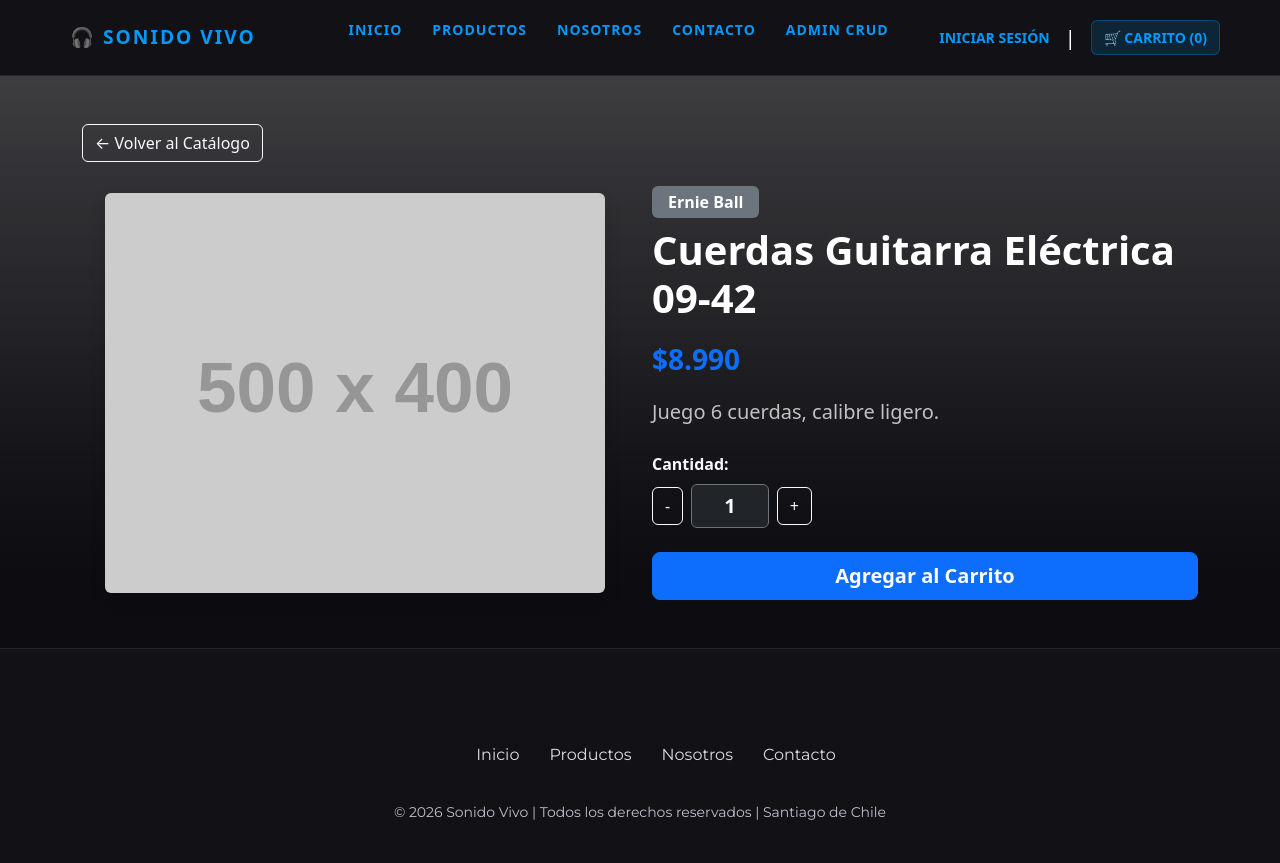
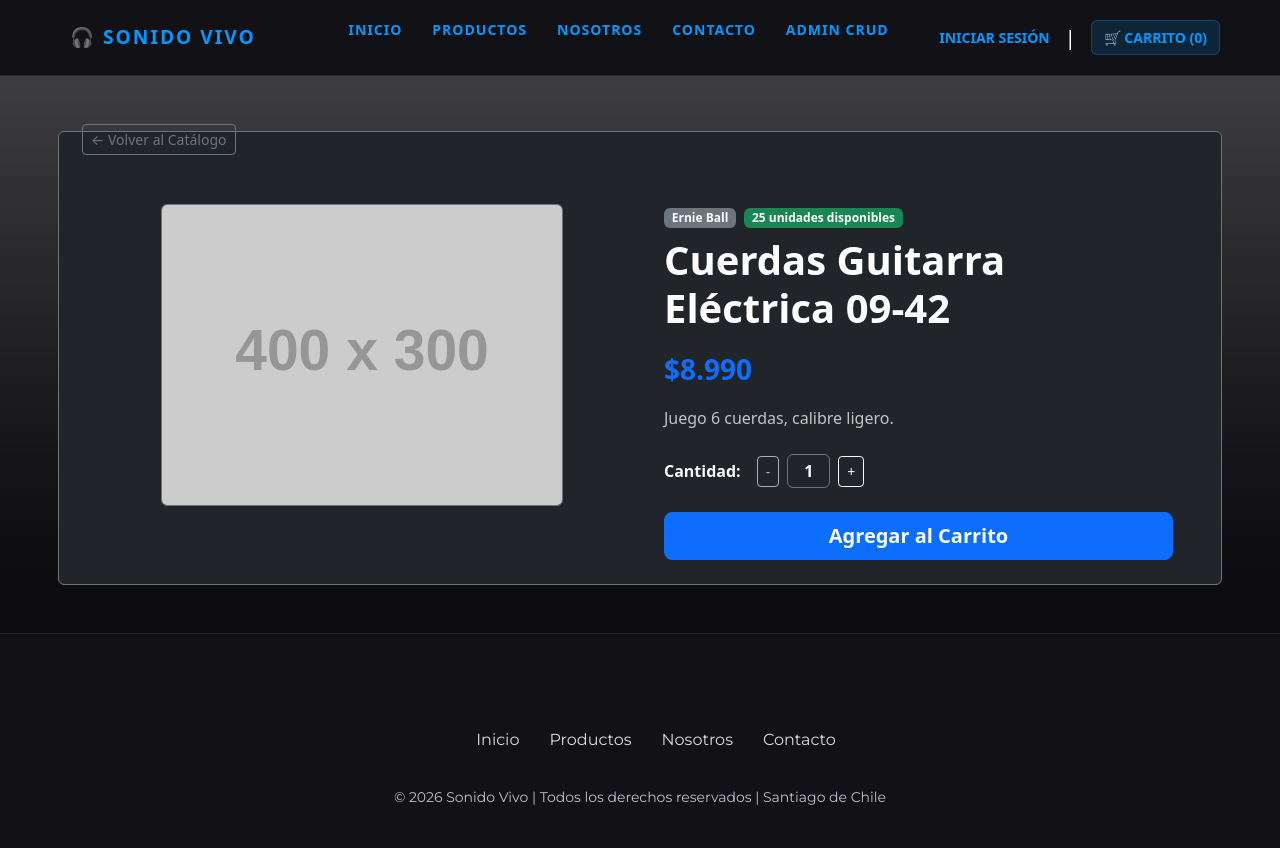
Before and after one commit to alexci1/tienda-sonido-vivo, a React (Vite) app: page /product/AC001 in a window 1280 px wide. Built offline with nearby package versions, Linux system fonts and the light colour scheme; some icons are missing.

Commit message:
actualizacion product y productdetail
se agrega funciones con stock para que al agregar un producto no se exceda el stock

```diff
--- a/src/pages/ProductDetail.jsx
+++ b/src/pages/ProductDetail.jsx
@@ -4,95 +4,99 @@ import { useParams, Link } from 'react-router-dom';
 
 export default function ProductDetail({ productos, onAgregar }) {
   const { id } = useParams();
+  const producto = productos.find((p) => (p.codigo || String(p.id)) === id);
+
   const [cantidad, setCantidad] = useState(1);
-
-  // Buscar el producto por código o id
-  const producto = productos.find(
-    (p) => String(p.codigo || p.id) === String(id)
-  );
 
   if (!producto) {
     return (
       <div className="container py-5 text-center text-light">
         <h2>Producto no encontrado 🔍</h2>
-        <p className="text-secondary">El producto que buscas no existe o fue eliminado.</p>
-        <Link to="/products" className="btn btn-primary mt-3">
+        <p className="text-secondary mb-4">El producto que buscas no existe o fue retirado del catálogo.</p>
+        <Link to="/products" className="btn btn-primary">
           Volver al Catálogo
         </Link>
       </div>
     );
   }
 
-  const cambiarCantidad = (cambio) => {
-    setCantidad((prev) => Math.max(1, prev + cambio));
-  };
+  const stock = producto.stock ?? 10;
+  const sinStock = stock <= 0;
 
-  const handleAgregar = () => {
-    onAgregar(producto, cantidad);
-    setCantidad(1); // Reiniciar a 1 tras agregar
+  const handleCantidad = (cambio) => {
+    setCantidad((actual) => Math.min(Math.max(1, actual + cambio), stock));
   };
 
   return (
     <div className="container py-5 text-light">
-      <Link to="/products" className="btn btn-outline-light mb-4">
+      <Link to="/products" className="btn btn-outline-secondary btn-sm mb-4">
         ← Volver al Catálogo
       </Link>
 
-      <div className="row g-4 align-items-center">
+      <div className="row g-5 bg-dark p-4 rounded border border-secondary">
+        {/* Imagen */}
         <div className="col-md-6 text-center">
           <img
-            src={producto.imagen || "https://via.placeholder.com/500x400?text=Audio"}
+            src={producto.imagen || "https://via.placeholder.com/400x300?text=Audio"}
             alt={producto.nombre}
-            className="img-fluid rounded shadow"
-            style={{ maxHeight: '400px', objectFit: 'cover' }}
+            className="img-fluid rounded border border-secondary"
+            style={{ maxHeight: '380px', objectFit: 'contain' }}
           />
         </div>
 
-        <div className="col-md-6">
-          <span className="badge bg-secondary mb-2 px-3 py-2 fs-6">{producto.marca}</span>
+        {/* Detalles */}
+        <div className="col-md-6 d-flex flex-column justify-content-center">
+          <div className="mb-2">
+            <span className="badge bg-secondary me-2">{producto.marca}</span>
+            {sinStock ? (
+              <span className="badge bg-danger">Agotado</span>
+            ) : (
+              <span className={`badge ${stock <= 3 ? 'bg-warning text-dark' : 'bg-success'}`}>
+                {stock} unidades disponibles
+              </span>
+            )}
+          </div>
 
-          {/* Título blanco brillante */}
-          <h1 className="mb-3 text-white fw-bold">{producto.nombre}</h1>
-
-          {/* Precio destacado */}
+          <h1 className="text-white fw-bold mb-3">{producto.nombre}</h1>
           <p className="fs-3 fw-bold text-primary mb-3">
             ${producto.precio?.toLocaleString("es-CL")}
           </p>
 
-          {/* Descripción en gris claro readable */}
-          {producto.descripcion && (
-            <p className="mb-4 text-light opacity-75 fs-5" style={{ lineHeight: '1.6' }}>
-              {producto.descripcion}
+          <p className="text-light opacity-75 mb-4">
+            {producto.descripcion || "Equipo de audio profesional de alta calidad, diseñado para un rendimiento óptimo en estudio y presentaciones en vivo."}
           </p>
-          )}
 
-          {/* Selector de cantidad ajustado a tema oscuro */}
-          <div className="mb-4">
-            <label className="form-label d-block fw-bold text-light fs-6">Cantidad:</label>
-            <div className="d-flex align-items-center gap-2" style={{ maxWidth: '160px' }}>
+          {!sinStock && (
+            <div className="d-flex align-items-center gap-3 mb-4">
+              <span className="fw-semibold">Cantidad:</span>
+              <div className="d-flex align-items-center gap-2">
                 <button
-                type="button"
-                className="btn btn-outline-light"
-                onClick={() => cambiarCantidad(-1)}
+                  className="btn btn-outline-light btn-sm"
+                  disabled={cantidad <= 1}
+                  onClick={() => handleCantidad(-1)}
                 >
                   -
                 </button>
-              <span className="form-control text-center fw-bold bg-dark text-light border-secondary fs-5">
+                <span className="fw-bold px-3 py-1 bg-dark text-light rounded border border-secondary">
                   {cantidad}
                 </span>
                 <button
-                type="button"
-                className="btn btn-outline-light"
-                onClick={() => cambiarCantidad(1)}
+                  className="btn btn-outline-light btn-sm"
+                  disabled={cantidad >= stock}
+                  onClick={() => handleCantidad(1)}
                 >
                   +
                 </button>
               </div>
             </div>
+          )}
 
-          {/* Botón de agregar */}
-          <button className="btn btn-primary btn-lg w-100 fw-bold" onClick={handleAgregar}>
-            Agregar al Carrito
+          <button
+            className={`btn btn-lg fw-bold ${sinStock ? 'btn-secondary' : 'btn-primary'}`}
+            disabled={sinStock}
+            onClick={() => onAgregar(producto, cantidad)}
+          >
+            {sinStock ? 'Producto Agotado' : 'Agregar al Carrito'}
           </button>
         </div>
       </div>
--- a/src/pages/Products.jsx
+++ b/src/pages/Products.jsx
@@ -7,20 +7,24 @@ export default function Products({ productos, onAgregar }) {
 
   const getCantidad = (codigo) => cantidades[codigo] || 1;
 
-  const cambiarCantidad = (codigo, cambio) => {
+  const cambiarCantidad = (codigo, cambio, stockDisponible) => {
     const actual = getCantidad(codigo);
-    const nuevaCantidad = Math.max(1, actual + cambio);
+    // Limita la cantidad entre 1 y el stock disponible
+    const nuevaCantidad = Math.min(Math.max(1, actual + cambio), stockDisponible);
     setCantidades({ ...cantidades, [codigo]: nuevaCantidad });
   };
 
   const handleAgregar = (prod) => {
-    const cantidad = getCantidad(prod.codigo);
+    const stock = prod.stock ?? 10;
+    if (stock <= 0) return;
+
+    const cantidad = getCantidad(prod.codigo || prod.id);
     onAgregar(prod, cantidad);
 
     // Reinicia la cantidad seleccionada a 1
     setCantidades((prev) => ({
       ...prev,
-      [prod.codigo]: 1,
+      [prod.codigo || prod.id]: 1,
     }));
   };
 
@@ -31,41 +35,59 @@ export default function Products({ productos, onAgregar }) {
       </h2>
 
       <div className="product-container">
-        {productos.map((prod) => (
-          <div className="product-card" key={prod.codigo}>
-            <Link to={`/product/${prod.codigo}`} style={{ textDecoration: 'none', color: 'inherit' }}>
+        {productos.map((prod) => {
+          const keyProd = prod.codigo || prod.id;
+          const stock = prod.stock ?? 10;
+          const sinStock = stock <= 0;
+          const cantidadActual = getCantidad(keyProd);
+
+          return (
+            <div className="product-card" key={keyProd}>
+              <Link to={`/product/${keyProd}`} style={{ textDecoration: 'none', color: 'inherit' }}>
                 <img
                   src={prod.imagen || "https://via.placeholder.com/300x200?text=Audio"}
                   alt={prod.nombre}
                 />
-              <span className="badge bg-secondary mt-2 mx-3 align-self-start">
-                {prod.marca}
+
+                {/* Badge de Marca y Stock */}
+                <div className="d-flex justify-content-between align-items-center px-3 mt-2">
+                  <span className="badge bg-secondary">{prod.marca}</span>
+                  {sinStock ? (
+                    <span className="badge bg-danger">Agotado</span>
+                  ) : (
+                    <span className={`badge ${stock <= 3 ? 'bg-warning text-dark' : 'bg-success'}`}>
+                      Stock: {stock}
                     </span>
-              {/* Título en texto blanco legible */}
+                  )}
+                </div>
+
+                {/* Título */}
                 <h3 className="text-white mt-2 px-3">{prod.nombre}</h3>
               </Link>
 
               {/* Precio destacado */}
               <p className="fs-5 fw-bold text-primary my-2">
-              ${prod.precio.toLocaleString("es-CL")}
+                ${prod.precio?.toLocaleString("es-CL")}
               </p>
 
-            {/* Selector de cantidad en Dark Mode */}
+              {/* Selector de cantidad con control de stock */}
               <div className="d-flex align-items-center justify-content-center gap-2 mb-3">
                 <button
                   type="button"
                   className="btn btn-outline-light btn-sm"
-                onClick={() => cambiarCantidad(prod.codigo, -1)}
+                  disabled={sinStock || cantidadActual <= 1}
+                  onClick={() => cambiarCantidad(keyProd, -1, stock)}
                 >
                   -
                 </button>
                 <span className="fw-bold px-3 py-1 bg-dark text-light rounded border border-secondary">
-                {getCantidad(prod.codigo)}
+                  {sinStock ? 0 : cantidadActual}
                 </span>
                 <button
                   type="button"
                   className="btn btn-outline-light btn-sm"
-                onClick={() => cambiarCantidad(prod.codigo, 1)}
+                  disabled={sinStock || cantidadActual >= stock}
+                  onClick={() => cambiarCantidad(keyProd, 1, stock)}
                 >
                   +
                 </button>
@@ -73,13 +95,15 @@ export default function Products({ productos, onAgregar }) {
 
               {/* Botón principal */}
               <button
-              className="btn btn-primary w-100 fw-bold"
+                className={`btn w-100 fw-bold ${sinStock ? 'btn-secondary' : 'btn-primary'}`}
+                disabled={sinStock}
                 onClick={() => handleAgregar(prod)}
               >
-              Agregar al Carrito
+                {sinStock ? 'Sin Stock' : 'Agregar al Carrito'}
               </button>
             </div>
-        ))}
+          );
+        })}
       </div>
     </div>
   );
```
Lines whose indentation alone changed are shown as unchanged.
